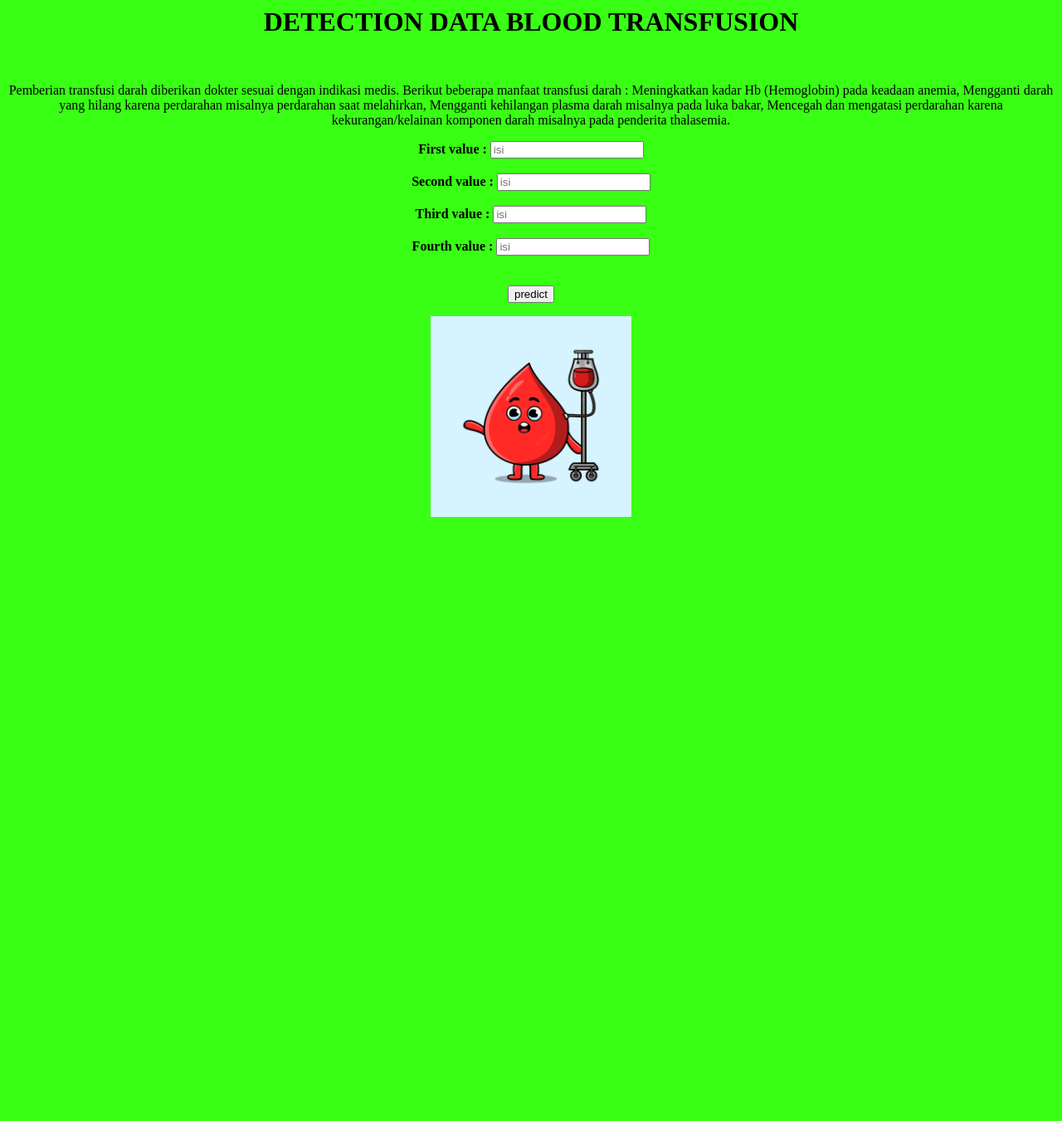
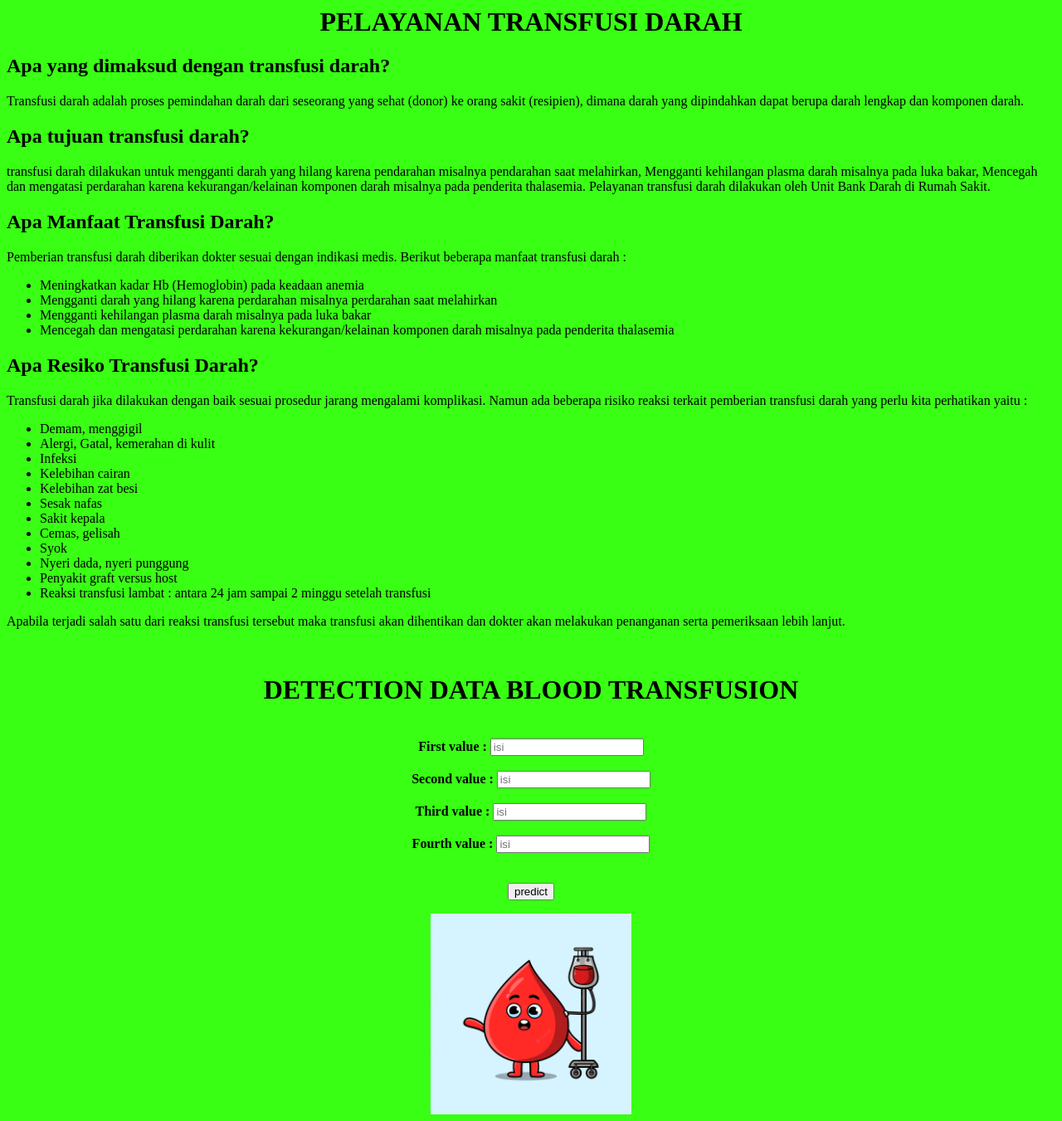
Before and after one commit to MeAdila/heroku, a Flask app: page / in a window 1280 px wide. Shown: the whole page at 83% size. Before the commit the page ends 623 px from the top, so only its background shows below. Run offline with Flask 2, Linux system fonts and the light colour scheme; parts of the project's set-up code (start-up, migrations or seed data) failed here and were passed over.

Commit message:
Update home.html

```diff
--- a/templates/home.html
+++ b/templates/home.html
@@ -1,15 +1,41 @@
 <html>
     <body bgcolor=#39FF14>
 
-        <center>
+    <center>
+        <h1> PELAYANAN TRANSFUSI DARAH </h1>
+    </center>
+    <h2>Apa yang dimaksud dengan transfusi darah?</h2>
+        <p>Transfusi darah adalah proses pemindahan darah dari seseorang yang sehat (donor) ke orang sakit (resipien), dimana darah yang dipindahkan dapat berupa darah lengkap dan komponen darah.</p>
+    <h2>Apa tujuan transfusi darah?</h2>
+        <p>transfusi darah dilakukan untuk mengganti darah yang hilang karena pendarahan misalnya pendarahan saat melahirkan, Mengganti kehilangan plasma darah misalnya pada luka bakar, Mencegah dan mengatasi perdarahan karena kekurangan/kelainan komponen darah misalnya pada penderita thalasemia. Pelayanan transfusi darah dilakukan oleh Unit Bank Darah di Rumah Sakit.</p>
+    <h2>Apa Manfaat Transfusi Darah?</h2>
+        <p>Pemberian transfusi darah diberikan dokter sesuai dengan indikasi medis. Berikut beberapa manfaat transfusi darah :</p>
+        <ul>
+            <li>Meningkatkan kadar Hb (Hemoglobin) pada keadaan anemia</li>
+            <li>Mengganti darah yang hilang karena perdarahan misalnya perdarahan saat melahirkan</li>
+            <li>Mengganti kehilangan plasma darah misalnya pada luka bakar</li>
+            <li>Mencegah dan mengatasi perdarahan karena kekurangan/kelainan komponen darah misalnya pada penderita thalasemia</li>
+        </ul>
+    <h2>Apa Resiko Transfusi Darah?</h2>
+        <p>Transfusi darah jika dilakukan dengan baik sesuai prosedur jarang mengalami komplikasi. Namun ada beberapa risiko reaksi terkait pemberian transfusi darah yang perlu kita perhatikan yaitu :</p>
+        <ul>
+            <li>Demam, menggigil</li>
+            <li>Alergi, Gatal, kemerahan di kulit</li>
+            <li>Infeksi</li>
+            <li>Kelebihan cairan</li>
+            <li>Kelebihan zat besi</li>
+            <li>Sesak nafas</li>
+            <li>Sakit kepala</li>
+            <li>Cemas, gelisah</li>
+            <li>Syok</li>
+            <li>Nyeri dada, nyeri punggung</li>
+            <li>Penyakit graft versus host</li>
+            <li>Reaksi transfusi lambat : antara 24 jam sampai 2 minggu setelah transfusi</li>
+        </ul>
+        <p>Apabila terjadi salah satu dari reaksi transfusi tersebut maka transfusi akan dihentikan dan dokter akan melakukan penanganan serta pemeriksaan lebih lanjut.</p><br>
+    <center>
 
         <h1> DETECTION DATA BLOOD TRANSFUSION </h1><br>
-        <p>Pemberian transfusi darah diberikan dokter sesuai dengan indikasi medis. Berikut beberapa manfaat transfusi darah :
-
-Meningkatkan kadar Hb (Hemoglobin) pada keadaan anemia,
-Mengganti darah yang hilang karena perdarahan misalnya perdarahan saat melahirkan,
-Mengganti kehilangan plasma darah misalnya pada luka bakar,
-Mencegah dan mengatasi perdarahan karena kekurangan/kelainan komponen darah misalnya pada penderita thalasemia.</p>
 
         <form method="POST", action="{{url_for('home')}}">
            <b> First value :  <input type="text", name='a', placeholder="isi"> <br><br>
```
